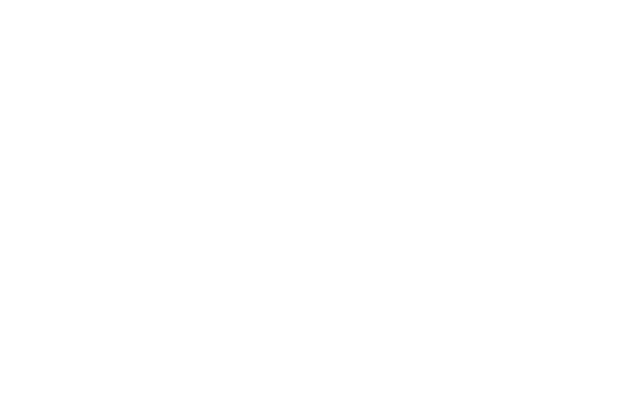
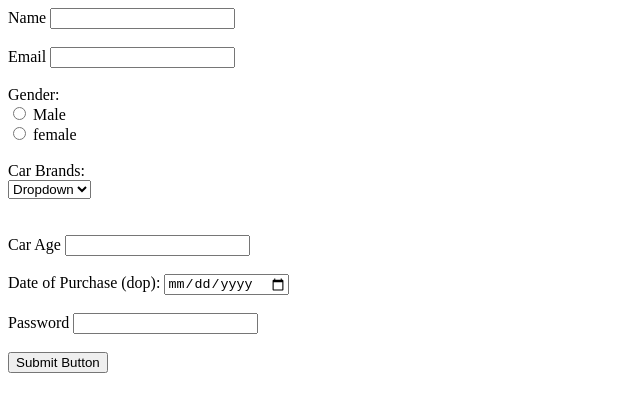
Before and after one commit to acciojob/car-insurance-form-surbhipandey2003, a website: page main.html in a window 1280 px wide. Shown: the whole page, without its empty margins (0-640 px from the left). Drawn offline with Linux system fonts and the light colour scheme.

Commit message:
created a submission

```diff
--- a/main.html
+++ b/main.html
@@ -7,7 +7,42 @@
 </head>
 
 <body>
-	<!-- the entire body must be written by student -->
+	<form method="post">
+		<label for="name">Name</label>
+		<input type="text" id="name" required>
+		<br><br>
+		<label for="email">Email</label>
+		<input type="email" id="email" required>
+		<br><br>
+		<label for="gender">Gender:</label>
+		<br>
+		<input type="radio" value="Male" required>
+		<label for="male">Male</label>
+		<br>
+		<input type="radio" value="female" required>
+		<label for="female">female</label>
+		<br><br>
+		<label for="cars">Car Brands:</label>
+		<section id="cars">
+			<select>
+				<option value="dropdown">Dropdown</option>
+				<option value="bmw">BMW</option>
+				<option value="audi">Audi</option>
+				<option value="mercedez">Mercedez</option>
+			</select>
+		</section>
+		<br><br>
+		<label for="carage">Car Age</label>
+		<input type="number" id="carage" required>
+		<br><br>
+		<label for="dop">Date of Purchase (dop):</label>
+		<input type="date" id="dop" required>
+		<br><br>
+		<label for="password">Password</label>
+		<input type="password" id="password" required>
+		<br><br>
+		<button type="submit">Submit Button</button>
+	</form>
     <script type="text/javascript" src="./script.js">
 </script>
 
```
